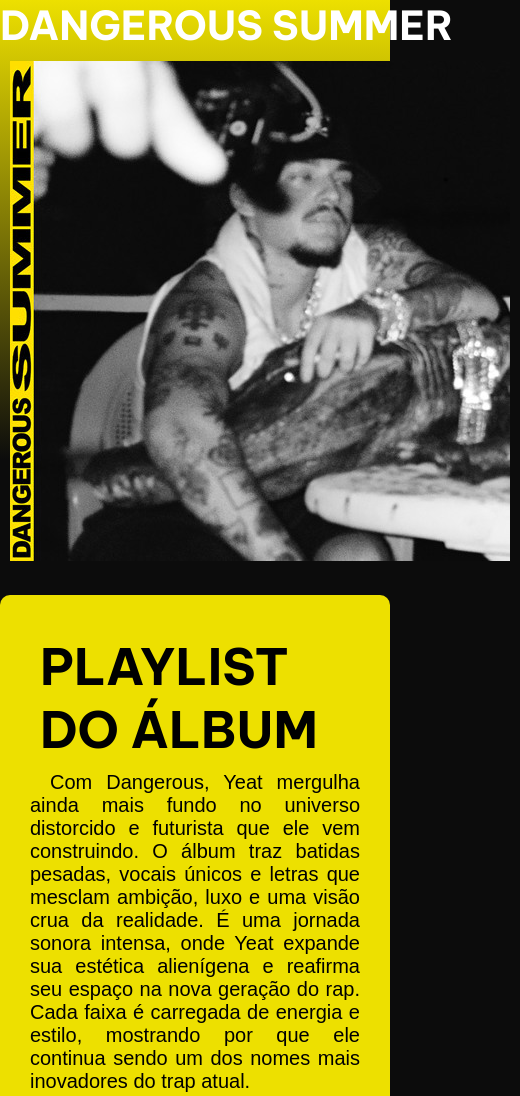
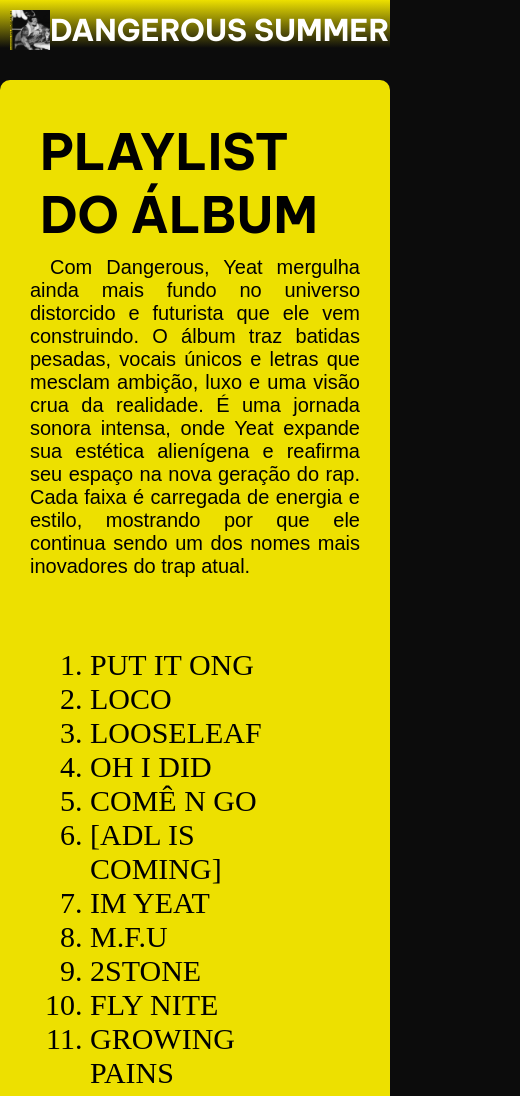
Before and after one commit to PauloGit00/projeto-yeat, a plain HTML site: page index.html in a window 390 px wide. Shown: the top 1096 px of the page, 520 px wide, since content can reach past the window. Drawn offline with Linux system fonts and the light colour scheme.

Commit message:
deixando o site respomsivo

```diff
--- a/index.html
+++ b/index.html
@@ -8,12 +8,12 @@
 </head>
 <body>
     <header>
+            <picture>
+                <source media="(max-width: 731px)" srcset="imagens/yeat-p.jpg" type="image/jpeg">
+                <source media="(max-width: 1157px)" srcset="imagens/yeat-m.jpg" type="image/jpeg">
+                <img src="imagens/yeat-g.jpg" alt="imagem do album">
+            </picture>
             <h1 class="titulo">DANGEROUS SUMMER</h1>
-            <picture>
-                <source media="(max-width: 200px)" srcset="thumb album yeat3.jpg" type="image/jpg">
-                <source media="(max-width: 250px)" srcset="thumb album yeat2.jpg" type="image/jpg">
-                <img src="imagens/thumb album yeat.jpg" alt="imagem do album">
-            </picture>
     </header>
 
 
--- a/style.css
+++ b/style.css
@@ -23,19 +23,56 @@ body {
 header{
     background-image: linear-gradient(to bottom, var(--cor01), var(--cor03)80%);
     justify-content: center;
+    display: flex;
 }
 
 .titulo {
     font-family: var(--fonte-principal);
-    font-size: 40px;
+    font-size: 100px;
     margin: auto;
     color: white;
     text-align: center;
     white-space: nowrap;
+    margin-left: 10px;
 }
 
+@media (max-width: 1685px) {
+    .titulo {
+        font-size: 80px;
+        gap: 30px;
+    }
+}
+
+@media (max-width: 1443px) {
+    .titulo {
+        font-size: 60px;
+        gap: 30px;
+    }
+}
+
+@media (max-width: 1228px) {
+    .titulo {
+        font-size: 50px;
+        gap: 30px;
+    }
+}
+
+@media (max-width: 1105px) {
+    .titulo {
+        font-size: 40px;
+        gap: 30px;
+    }
+}
+
+@media (max-width: 690px) {
+    .titulo {
+        font-size: 30px;
+        gap: 30px;
+    }
+}
 img{
-
+    max-width: 100%;
+    display: block;
     padding: 10px;
 }
 
```
Also changed, not shown: imagens/yeat-g.jpg (renamed from imagens/thumb album yeat.jpg), imagens/yeat-m.jpg (renamed from imagens/thumb album yeat2.jpg), imagens/yeat-p.jpg (renamed from imagens/thumb album yeat3.jpg).
